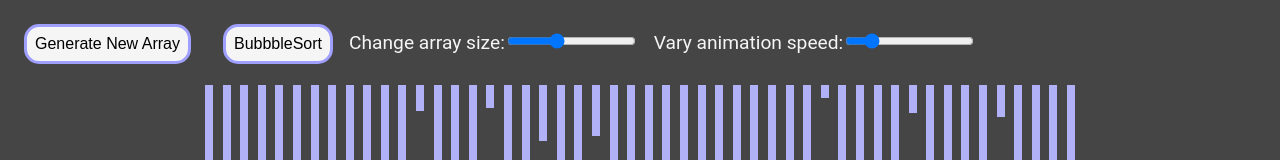
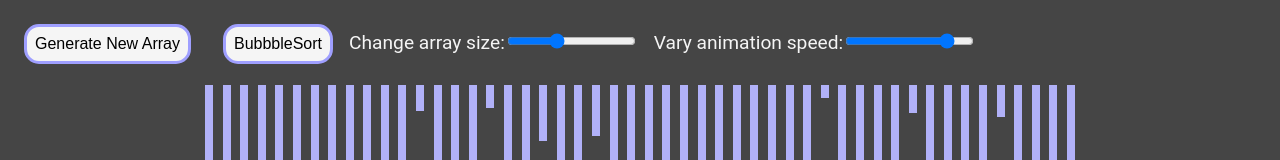
Before and after one commit to sarthakDora/SortAlgoVisualizer.github.io, a React (Create React App) app in the folder sort-algo-visualizer/: page / in a window 1280 px wide. Shown: the top 160 px of the page. Built offline with nearby package versions, Linux system fonts and the light colour scheme.

Commit message:
fix sliders

```diff
--- a/sort-algo-visualizer/src/visualizerComponent.jsx
+++ b/sort-algo-visualizer/src/visualizerComponent.jsx
@@ -145,7 +145,8 @@
         this.resetArray();
     }
     onSpeedChange(e) {
-        this.setState.animationTime = e.target.value;
+        this.state.animationTime = e.target.value;
+        // this.setState.animationTime = e.target.value;
     }
     disableButtons(button) {
         const btnarr = ["newArray", "merge", "bubble", "selection", "insertion", "quick"];
@@ -175,11 +176,11 @@
 
                 <div style={{ display: "inline-block", margin: "0.5em 0 0.5em" }}>
                     <label style={{ color: "whitesmoke", fontSize: "1.2em", fontFamily: "Roboto" }}>Change array size:</label>
-                    <input className="slider" type="range" min={5} max={125} value={50} step={1} onChange={(e) => this.onSliderChange(e)} />
+                    <input className="slider" type="range" min={5} max={125} defaultvalue={50} step={1} onChange={(e) => this.onSliderChange(e)} />
                 </div>
                 <div style={{ display: "inline-block", margin: "0 0 0 1em" }}>
                     <label style={{ color: "whitesmoke", fontSize: "1.2em", fontFamily: "Roboto" }}>Vary animation speed:</label>
-                    <input className="slider" type="range" min={0.2} max={5} value={1} step={0.1} onChange={(e) => this.onSpeedChange(e)} />
+                    <input className="slider" type="range" min={0.2} max={5} defaultvalue={1} step={0.1} onChange={(e) => this.onSpeedChange(e)} />
                 </div>
                 <div className="array" style={{ margin: "0 4em 0 4em" }}>
                     {arr.map((value, index) => (
```
